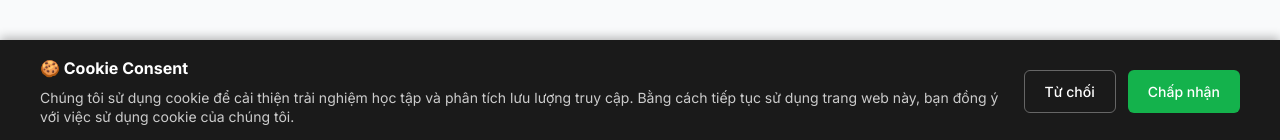
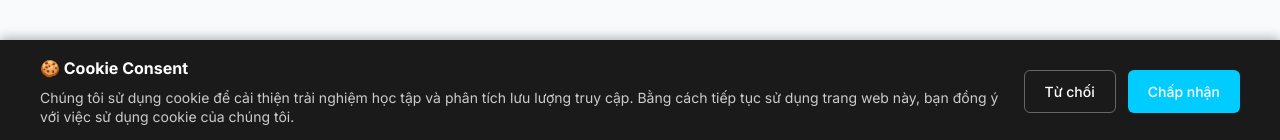
Before and after one commit to ThanhLuuv/thanhtoeic, a React (Create React App) app: page /not-found in a window 1280 px wide. Shown: the part 657-797 px from the top of the page. Built offline with nearby package versions, Linux system fonts and the light colour scheme; no server answers; the database is empty.

Commit message:
change color of cookie

```diff
--- a/src/components/common/CookieConsent.tsx
+++ b/src/components/common/CookieConsent.tsx
@@ -104,7 +104,7 @@ const CookieConsent: React.FC<CookieConsentProps> = ({ onAccept, onDecline }) =>
             style={{
               padding: '10px 20px',
               border: 'none',
-              background: '#14B24C',
+              background: '#00CCFF',
               color: 'white',
               borderRadius: 6,
               cursor: 'pointer',
@@ -113,10 +113,10 @@ const CookieConsent: React.FC<CookieConsentProps> = ({ onAccept, onDecline }) =>
               transition: 'all 0.2s'
             }}
             onMouseOver={(e) => {
-              e.currentTarget.style.background = '#12A045';
+              e.currentTarget.style.background = '#0099CC';
             }}
             onMouseOut={(e) => {
-              e.currentTarget.style.background = '#14B24C';
+              e.currentTarget.style.background = '#00CCFF';
             }}
           >
             Chấp nhận
```
